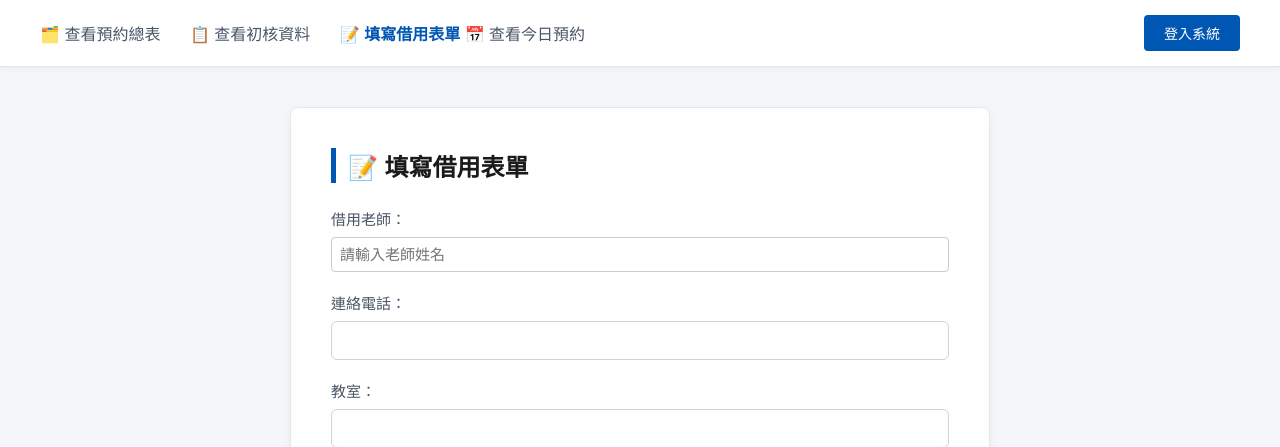
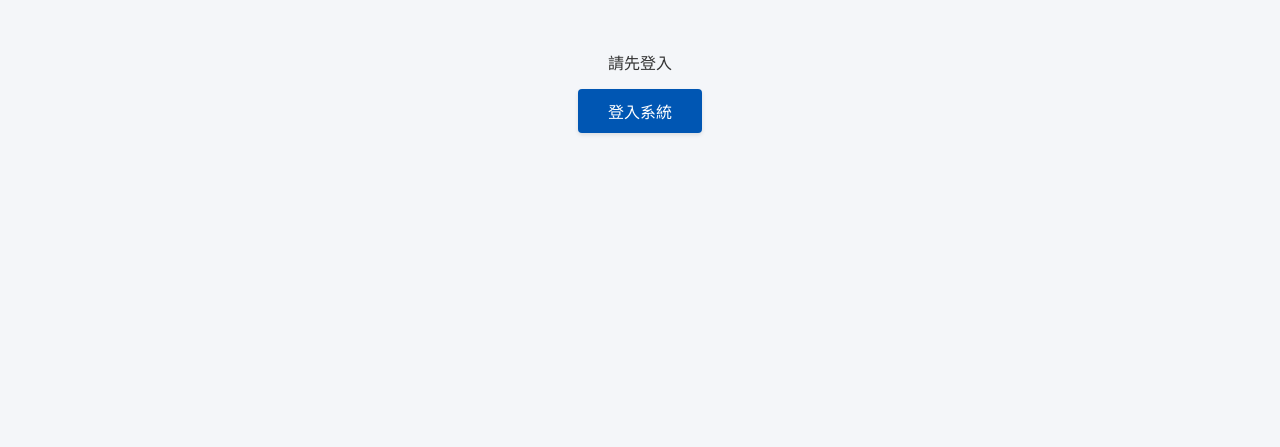
Before and after one commit to celine195/gittest2026, a Django app: page /reservations/ in a window 1280 px wide. Shown: the top 447 px of the page. After the commit the page ends 135 px from the top, so only its background shows below. Run offline with Django 5.2, Linux system fonts and the light colour scheme.

Commit message:
登出登入細節(?)

```diff
--- a/show/templates/borrow_list.html
+++ b/show/templates/borrow_list.html
@@ -42,9 +42,9 @@
             <a href="{% url 'today_reservation' %}">📅 查看今日預約</a>
             {% if user.is_authenticated %}
                 <span style="color: #4a5568; margin-right: 15px;">👋 你好，<strong style="color: #0056b3;">{{ user.username }}</strong></span>
-                <a href="{% url 'logout' %}" style="color: #dc2626; text-decoration: underline; font-weight: 500;">登出</a>
+                <a href="{% url 'logout' %}?next={{ request.path }}" style="color: #dc2626; text-decoration: underline; font-weight: 500;">登出</a>
             {% else %}
-                <a href="{% url 'login' %}" style="background-color: #0056b3; color: #ffffff; text-decoration: none; padding: 8px 20px; border-radius: 4px; font-weight: 500; display: inline-block;">登入系統</a>
+                <a href="{% url 'login' %}?next={{ request.path }}" style="background-color: #0056b3; color: #ffffff; text-decoration: none; padding: 8px 20px; border-radius: 4px; font-weight: 500; display: inline-block;">登入系統</a>
             {% endif %}
         </div>
         <hr>
--- a/show/templates/forms.html
+++ b/show/templates/forms.html
@@ -102,7 +102,7 @@
     </style>
 </head>
 <body>
-
+    {% if user.is_authenticated %}
         <div class="top-nav">
             <div>
                 <a href="{% url 'allreservation_view' %}" style="margin-right: 25px; text-decoration: none; color: #4a5568; font-weight: 500; display: inline-block;">🗂️ 查看預約總表 </a>
@@ -115,7 +115,7 @@
                     <span style="color: #4a5568; margin-right: 15px;">👋 你好，<strong style="color: #0056b3;">{{ user.username }}</strong></span>
                     <a href="{% url 'logout' %}" style="color: #dc2626; text-decoration: underline; font-weight: 500;">登出</a>
                 {% else %}
-                <a href="{% url 'login' %}" style="background-color: #0056b3; color: #ffffff; text-decoration: none; padding: 8px 20px; border-radius: 4px; font-weight: 500; display: inline-block;">登入系統</a>
+                    <a href="{% url 'login' %}?next={{ request.path }}" style="background-color: #0056b3; color: #ffffff; text-decoration: none; padding: 8px 20px; border-radius: 4px; font-weight: 500; display: inline-block;">登入系統</a>
                 {% endif %}
             </div>
         </div>
@@ -190,5 +190,13 @@
                 </form>
             </div>
         </div>
+    {% else %}
+    <div style="text-align: center; margin: 50px 0;">
+        <span class="text-muted" style="display: block; margin-bottom: 15px; font-size: 16px;">請先登入</span>
+        <a href="{% url 'login' %}?next={{ request.path }}" style="background-color: #0056b3; color: #ffffff; text-decoration: none; padding: 10px 30px; border-radius: 4px; font-weight: 500; display: inline-block; box-shadow: 0 2px 4px rgba(0,0,0,0.1);">
+            登入系統
+        </a>
+    </div>
+{% endif %}
 </body>
 </html>
--- a/show/templates/login.html
+++ b/show/templates/login.html
@@ -98,6 +98,7 @@
     {% endif %}
 
     <form method="post">
+        <input type="hidden" name="next" value="{{ request.GET.next }}">
         {% csrf_token %}
         <div class="form-group">
             <label for="id_username">使用者帳號 (公務信箱)：</label>
--- a/show/templates/today_reservation.html
+++ b/show/templates/today_reservation.html
@@ -145,9 +145,9 @@
         <div style="font-size: 14px;">
             {% if user.is_authenticated %}
                 <span style="color: #4a5568; margin-right: 15px;">👋 你好，<strong style="color: #0056b3;">{{ user.username }}</strong></span>
-                <a href="{% url 'logout' %}" style="color: #dc2626; text-decoration: underline; font-weight: 500;">登出</a>
+                <a href="{% url 'logout' %}?next={{ request.path }}" style="color: #dc2626; text-decoration: underline; font-weight: 500;">登出</a>
             {% else %}
-                <a href="{% url 'login' %}" style="background-color: #0056b3; color: #ffffff; text-decoration: none; padding: 8px 20px; border-radius: 4px; font-weight: 500; display: inline-block;">登入系統</a>
+                <a href="{% url 'login' %}?next={{ request.path }}" style="background-color: #0056b3; color: #ffffff; text-decoration: none; padding: 8px 20px; border-radius: 4px; font-weight: 500; display: inline-block;">登入系統</a>
             {% endif %}
         </div>
     </div>
--- a/show/views.py
+++ b/show/views.py
@@ -98,8 +98,9 @@ def login_view(request):
             user = authenticate(username=username, password=password)
             if user is not None:
                 login(request, user)
-
-
+                next_url = request.GET.get('next') or request.POST.get('next')
+                if next_url:
+                    return redirect(next_url)
                 if hasattr(user, 'role') and user.role == 'admin':
                     return redirect('today_reservation')
                 else:
@@ -115,8 +116,13 @@ def login_view(request):
 
 
 def logout_view(request):
+    next_url = request.GET.get('next') or request.POST.get('next')
     logout(request)
-    return redirect('login')
+    if next_url:
+        return redirect(next_url)
+    else:
+        return redirect('login')
+
 
 
 def all_reservation_list(request):
```
Also changed, not shown: show/templates/all_reservation.html (+5 -20 lines), db.sqlite3, gittest2026_main/settings.py (line endings or trailing spaces). Lines whose indentation alone changed are shown as unchanged.
